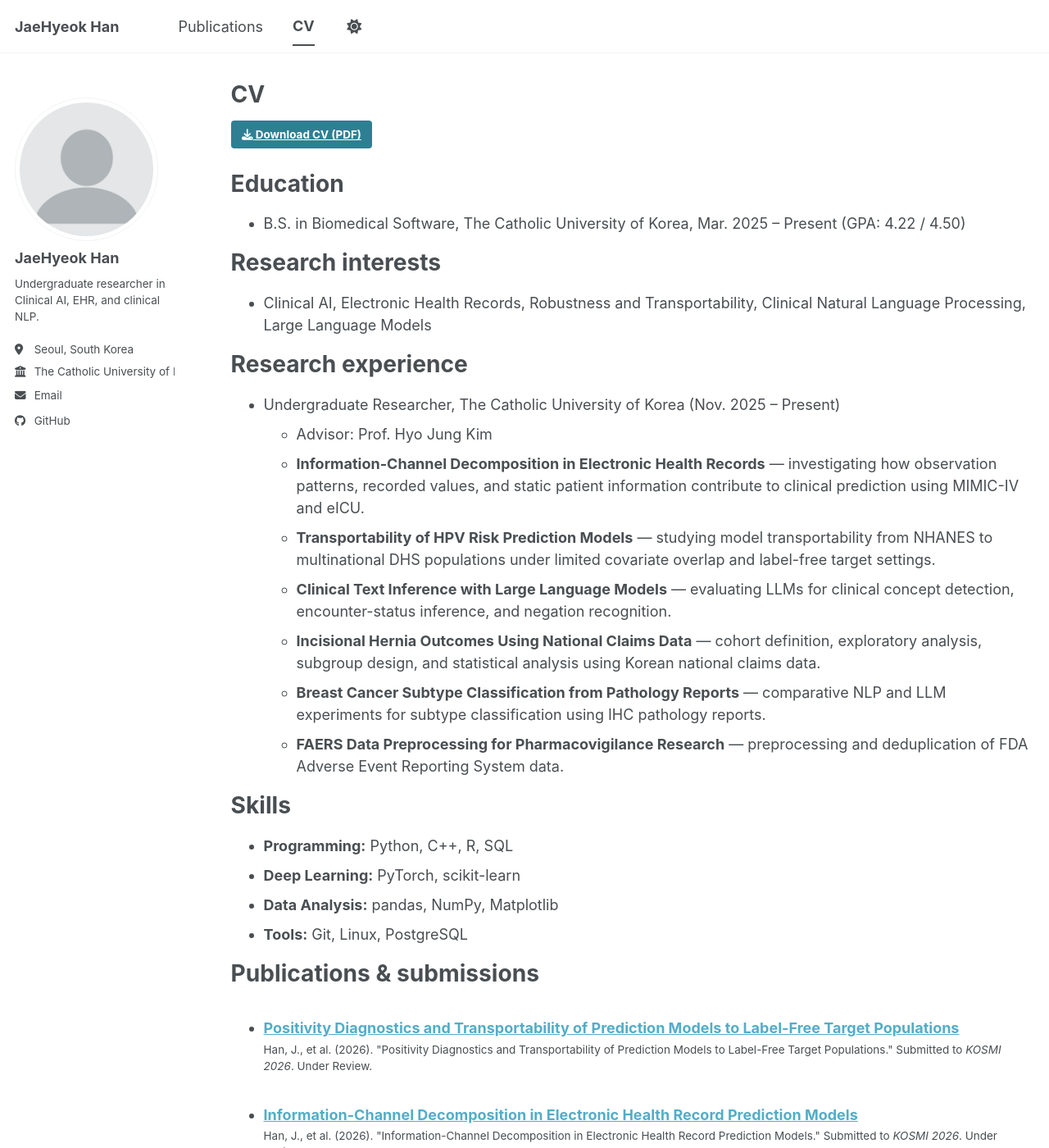
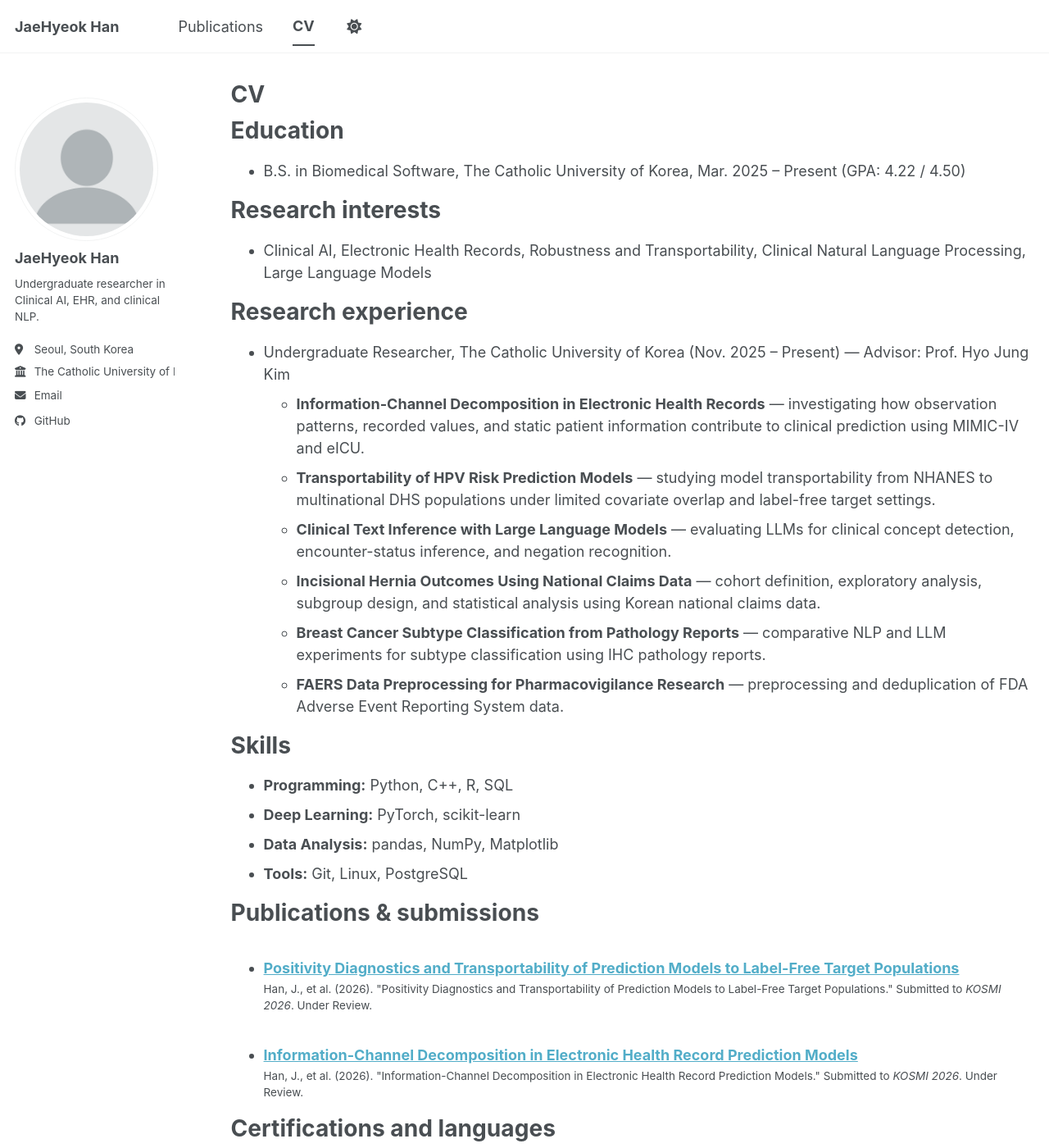
Before and after one commit to jaehyeok518/jaehyeok518.github.io, a Jekyll site: the page built from _pages/cv.md, in a window 1280 px wide and 1400 px high. Shown: the whole window at 82% size. Built offline with Jekyll 4.4.1, drawn with Linux system fonts in a browser that asks for light colours; a style sheet for code colours, icons or effects is not loaded.

Commit message:
CV: move download button to bottom (gray); inline advisor with position
Co-Authored-By: Claude Opus 4.8 <noreply@anthropic.com>

```diff
--- a/_pages/cv.md
+++ b/_pages/cv.md
@@ -9,8 +9,6 @@ redirect_from:
 
 {% include base_path %}
 
-<a href="/files/JaeHyeok_Han_CV.pdf" class="btn btn--primary" download><i class="fas fa-download"></i> Download CV (PDF)</a>
-
 Education
 ======
 * B.S. in Biomedical Software, The Catholic University of Korea, Mar. 2025 – Present (GPA: 4.22 / 4.50)
@@ -21,8 +19,7 @@ Research interests
 
 Research experience
 ======
-* Undergraduate Researcher, The Catholic University of Korea (Nov. 2025 – Present)
-  * Advisor: Prof. Hyo Jung Kim
+* Undergraduate Researcher, The Catholic University of Korea (Nov. 2025 – Present) — Advisor: Prof. Hyo Jung Kim
   * **Information-Channel Decomposition in Electronic Health Records** — investigating how observation patterns, recorded values, and static patient information contribute to clinical prediction using MIMIC-IV and eICU.
   * **Transportability of HPV Risk Prediction Models** — studying model transportability from NHANES to multinational DHS populations under limited covariate overlap and label-free target settings.
   * **Clinical Text Inference with Large Language Models** — evaluating LLMs for clinical concept detection, encounter-status inference, and negation recognition.
@@ -47,3 +44,5 @@ Certifications and languages
 ======
 * **Certifications:** SQL Developer (SQLD), ADsP
 * **English:** TOEIC 950 / 990
+
+<p style="margin-top:2em;"><a href="/files/JaeHyeok_Han_CV.pdf" class="btn" download style="background-color:#6c757d;border-color:#6c757d;color:#fff;"><i class="fas fa-download"></i> Download CV (PDF)</a></p>
```
